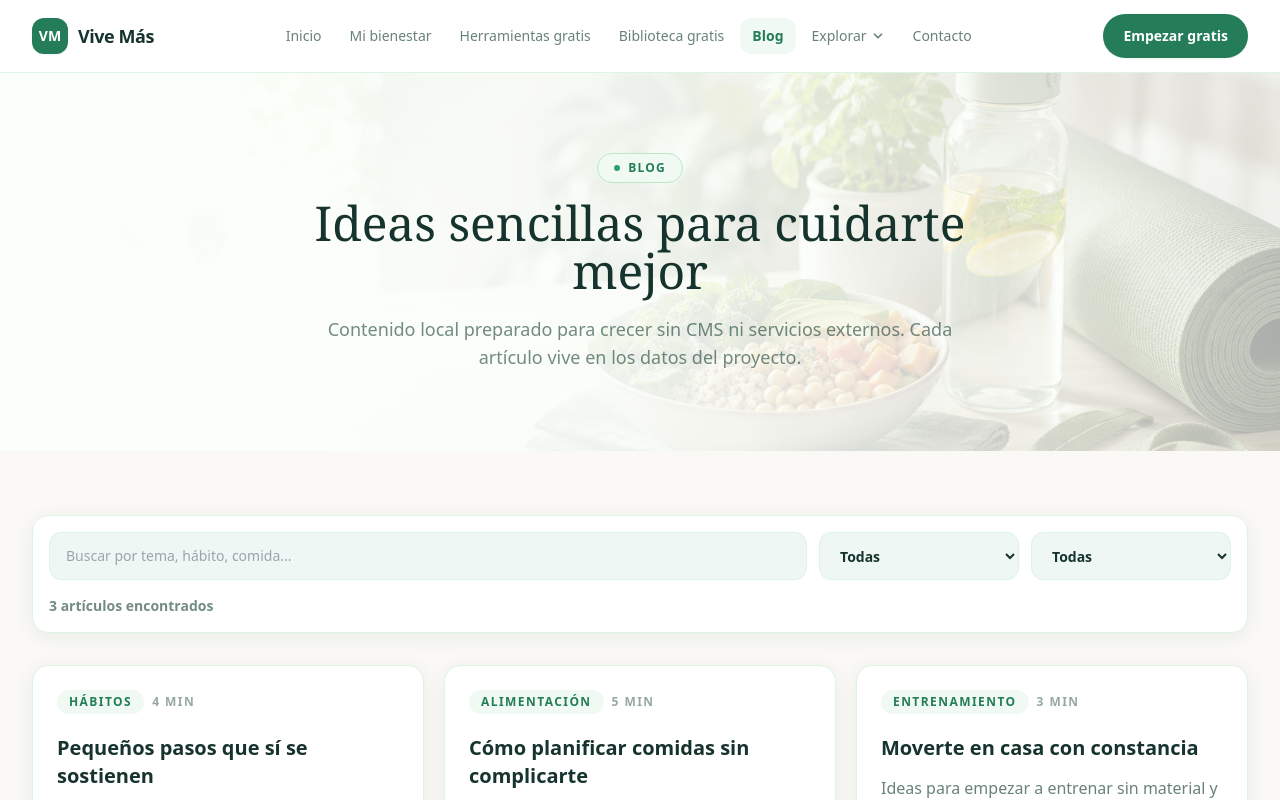
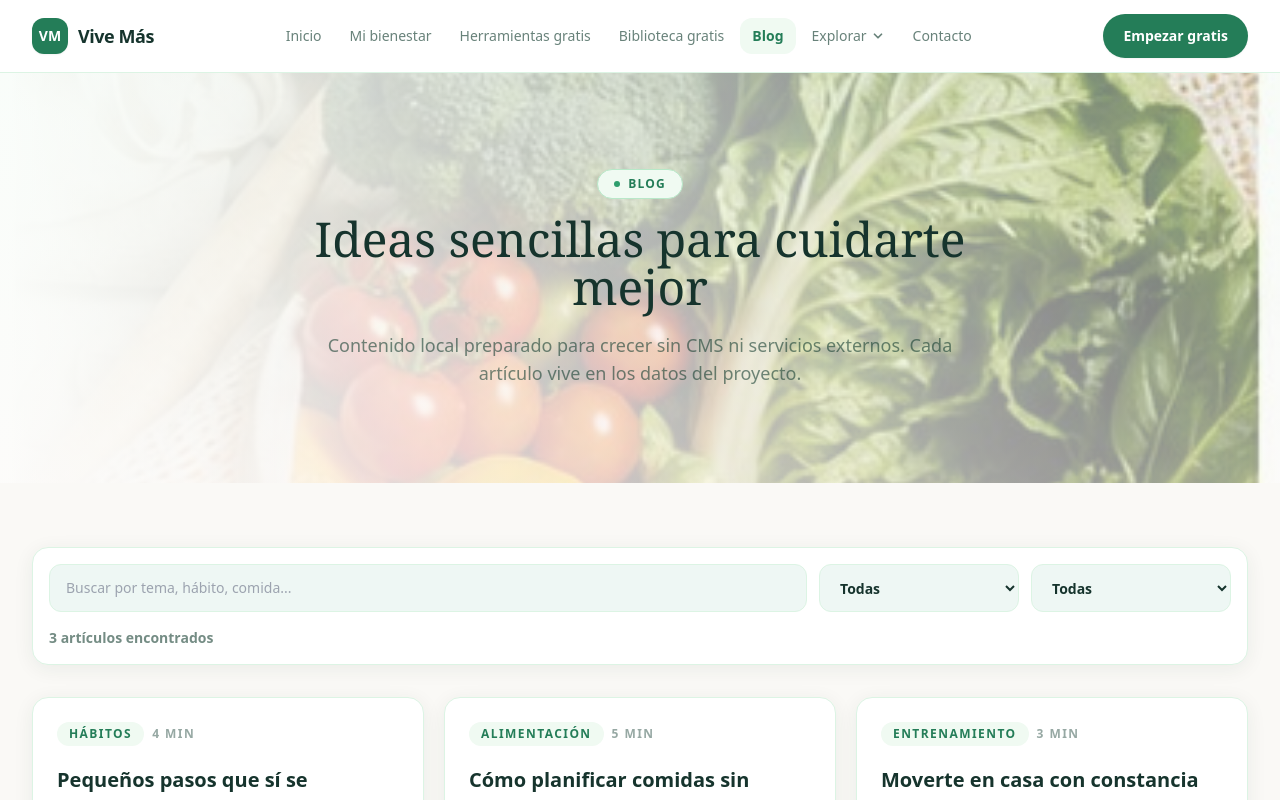
Before and after one commit to instialejandro-stack/vive-mas, a Next.js app: page /blog in a window 1280 px wide. Shown: the top 800 px of the page. Built offline with nearby package versions, Linux system fonts and the light colour scheme.

Commit message:
Use distinct blog header image

```diff
--- a/app/blog/page.tsx
+++ b/app/blog/page.tsx
@@ -13,11 +13,11 @@ export default function BlogPage() {
   return (
     <>
       <section
-        className="relative overflow-hidden bg-cover bg-center py-20"
-        style={{ backgroundImage: "url('/images/healthy-lifestyle-hero.png')" }}
+        className="relative overflow-hidden bg-cover bg-center py-24"
+        style={{ backgroundImage: "url('/images/resources/guia-compra-saludable.jpg')" }}
       >
-        <div className="absolute inset-0 bg-gradient-to-r from-white via-white/90 to-white/55" aria-hidden="true" />
-        <div className="absolute inset-0 bg-leaf-50/30" aria-hidden="true" />
+        <div className="absolute inset-0 bg-gradient-to-r from-white via-white/86 via-55% to-leaf-900/24" aria-hidden="true" />
+        <div className="absolute inset-0 bg-gradient-to-b from-leaf-50/40 to-cream/55" aria-hidden="true" />
         <div className="page-shell relative">
           <SectionTitle
             eyebrow="Blog"
```
